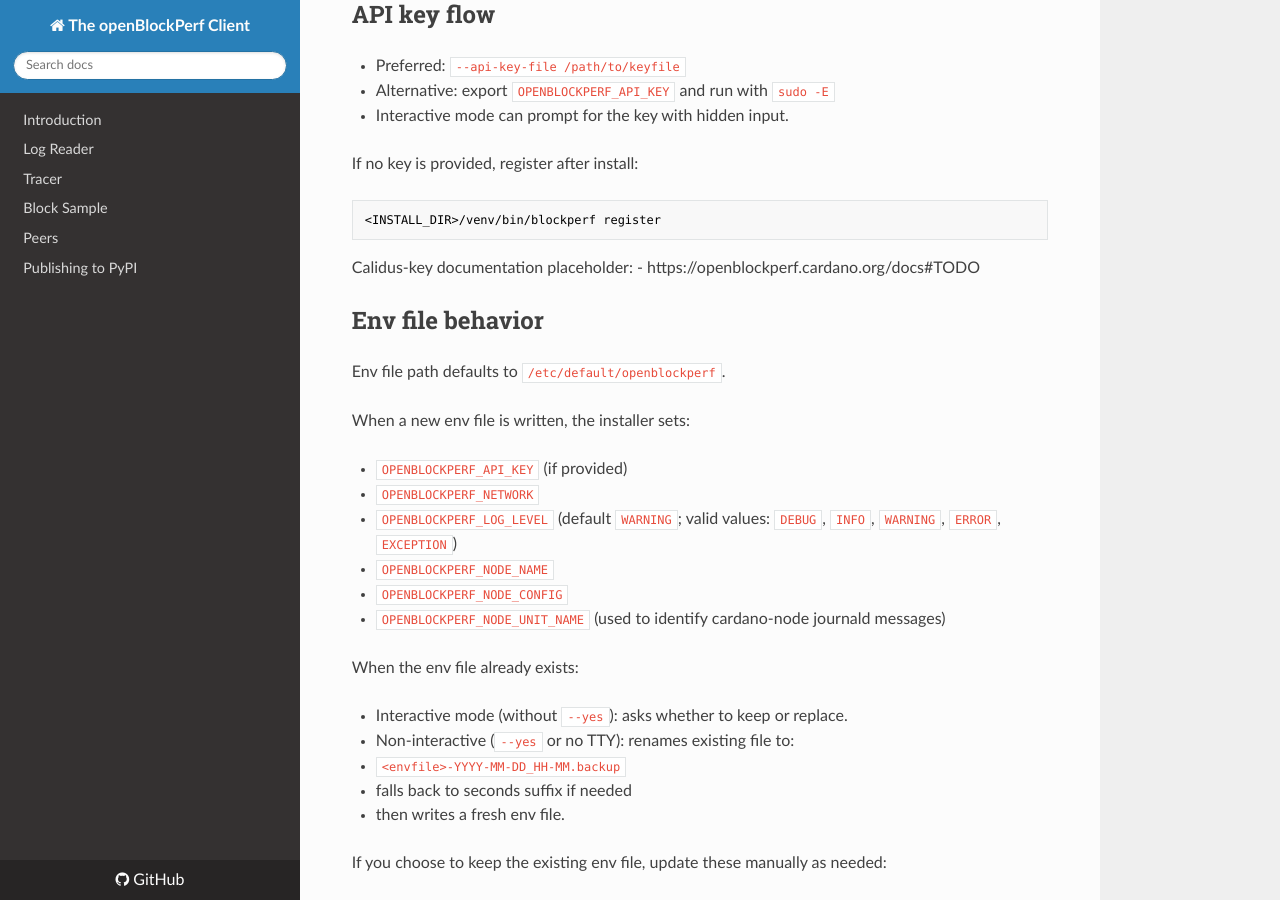
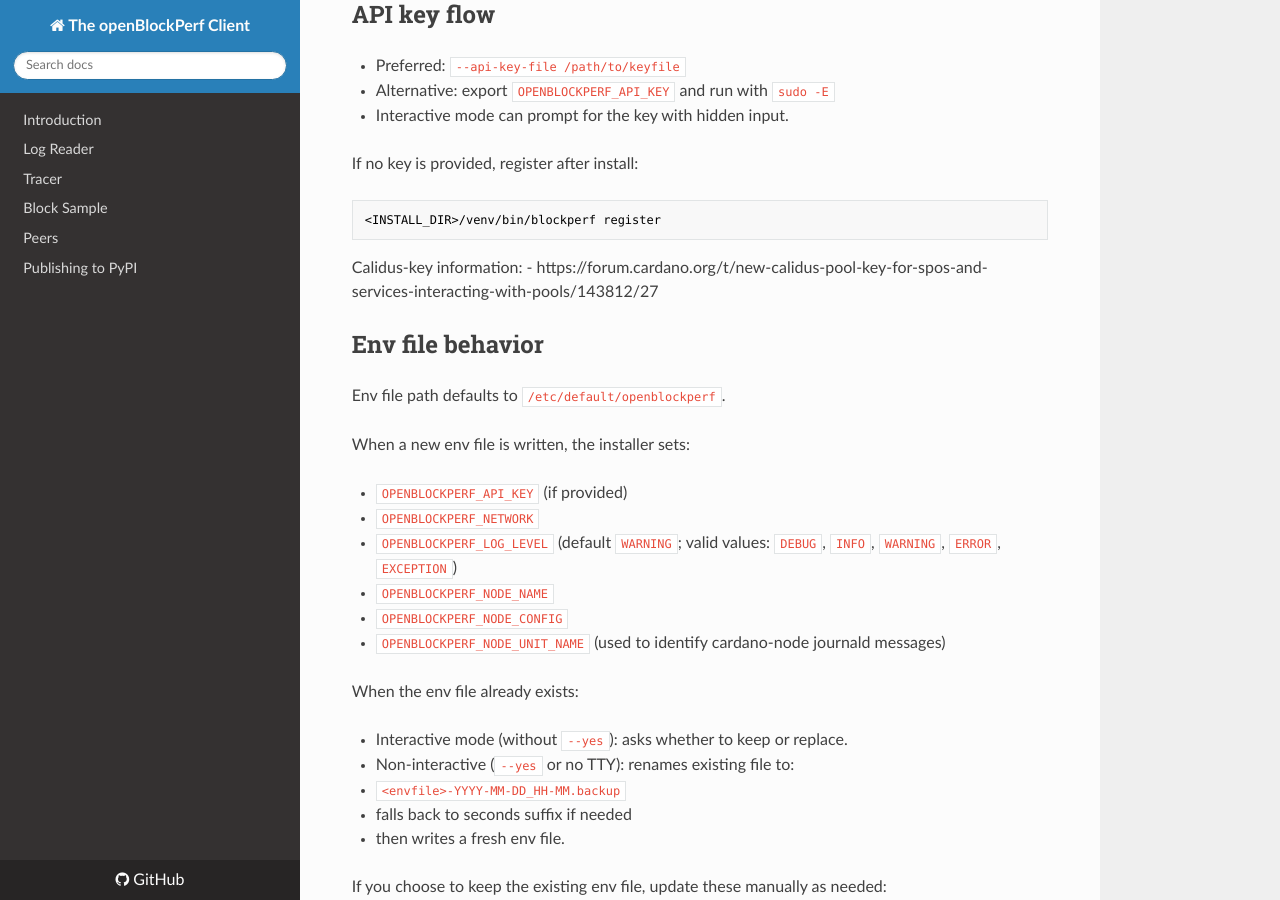
Before and after one commit to cardano-foundation/openblockperf, an MkDocs documentation site: the page built from docs/blockperf-install.md, in a window 1280 px wide and 900 px high, scrolled down 1220 px. Built offline with MkDocs 1.6.1, drawn with Linux system fonts in a browser that asks for light colours; nearby versions of some CDN libraries.

Commit message:
update link to Calidus

````diff
--- a/docs/blockperf-install.md
+++ b/docs/blockperf-install.md
@@ -47,8 +47,8 @@
 <INSTALL_DIR>/venv/bin/blockperf register
 ```
 
-Calidus-key documentation placeholder:
-- https://openblockperf.cardano.org/docs#TODO
+Calidus-key information:
+- https://forum.cardano.org/t/new-calidus-pool-key-for-spos-and-services-interacting-with-pools/143812/27
 
 ## Env file behavior
 
````
Also changed, not shown: docs/blockperf-traceoptions.md (+1 -1 lines).
